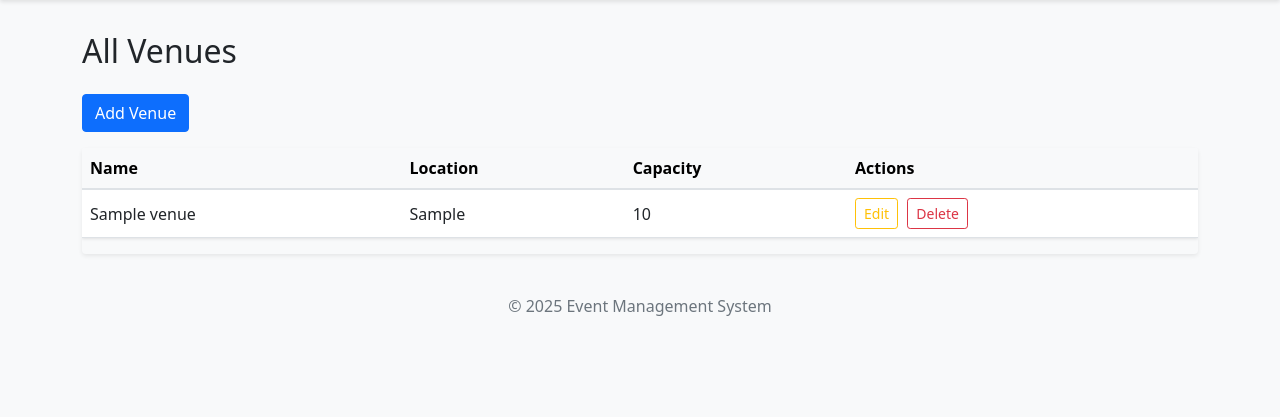
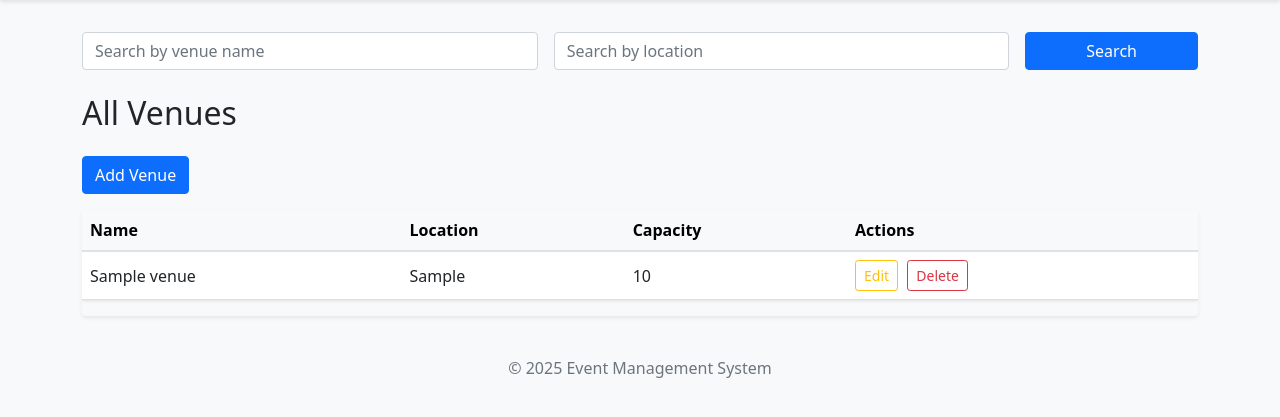
Before and after one commit to RevillaRithika/Event_Management_Sys, a Flask app: page /venues in a window 1280 px wide. Shown: the part 72-489 px from the top of the page. Run offline with Flask 2, Linux system fonts and the light colour scheme; tables that the repository leaves empty hold one stand-in row (values such as "Sample post").

Commit message:
Add search functionality for Venues by name and location

```diff
--- a/app.py
+++ b/app.py
@@ -139,6 +139,22 @@ def venues():
     venues = Venue.query.all()
     return render_template('venues.html', venues=venues)
 
+@app.route('/venues/search')
+def search_venues():
+    name = request.args.get('name')
+    location = request.args.get('location')
+
+    query = Venue.query
+
+    if name:
+        query = query.filter(Venue.name.ilike(f"%{name}%"))
+    if location:
+        query = query.filter(Venue.location.ilike(f"%{location}%"))
+
+    venues = query.all()
+    return render_template('venues.html', venues=venues)
+
+
 @app.route('/venues/add', methods=['GET', 'POST'])
 def add_venue():
     # Create a new venue
--- a/templates/venues.html
+++ b/templates/venues.html
@@ -1,6 +1,18 @@
 {% extends "base.html" %}
 
 {% block content %}
+<form method="GET" action="{{ url_for('search_venues') }}" class="row g-3 mb-4">
+    <div class="col-md-5">
+        <input type="text" class="form-control" name="name" placeholder="Search by venue name">
+    </div>
+    <div class="col-md-5">
+        <input type="text" class="form-control" name="location" placeholder="Search by location">
+    </div>
+    <div class="col-md-2">
+        <button type="submit" class="btn btn-primary w-100">Search</button>
+    </div>
+</form>
+
 <h2 class="mb-4">All Venues</h2>
 <a href="{{ url_for('add_venue') }}" class="btn btn-primary mb-3">Add Venue</a>
 
```
